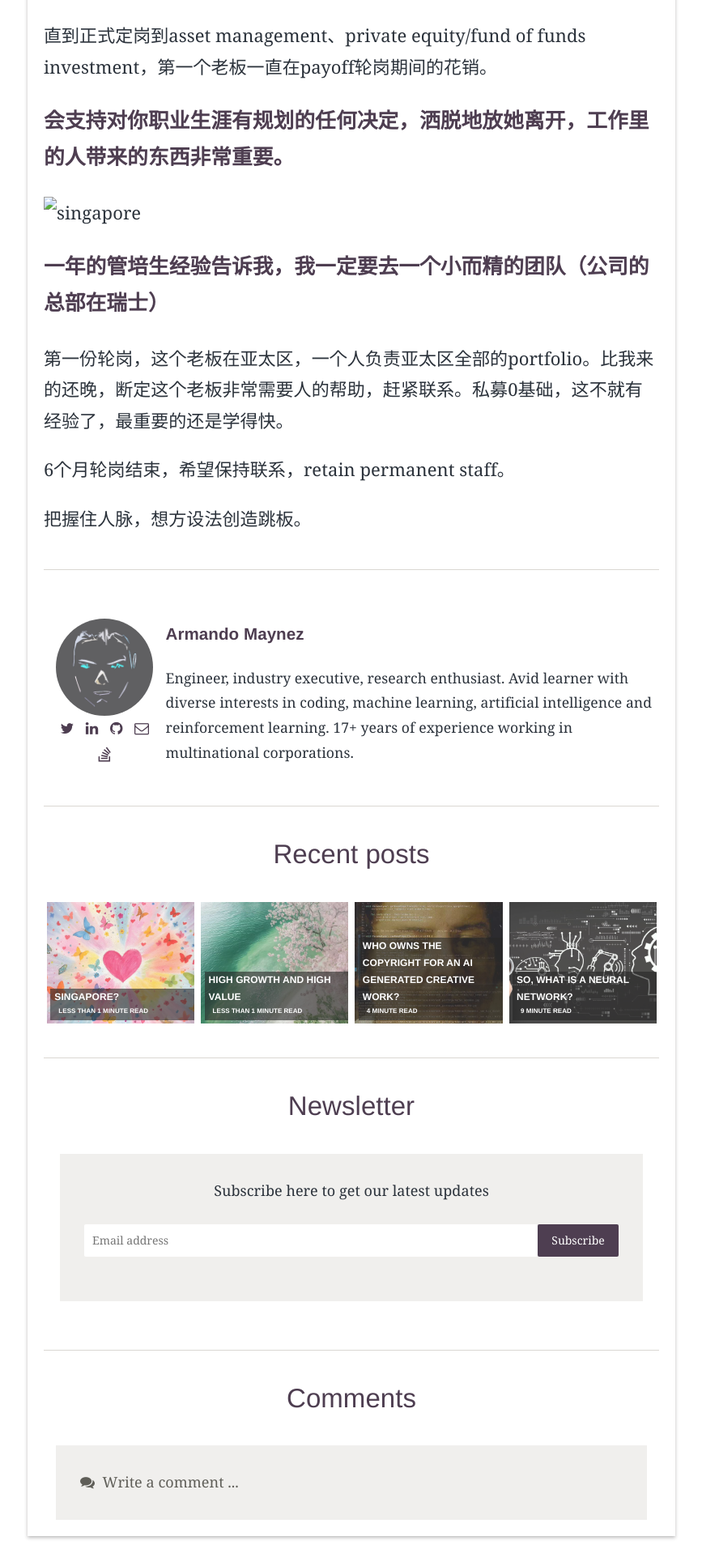
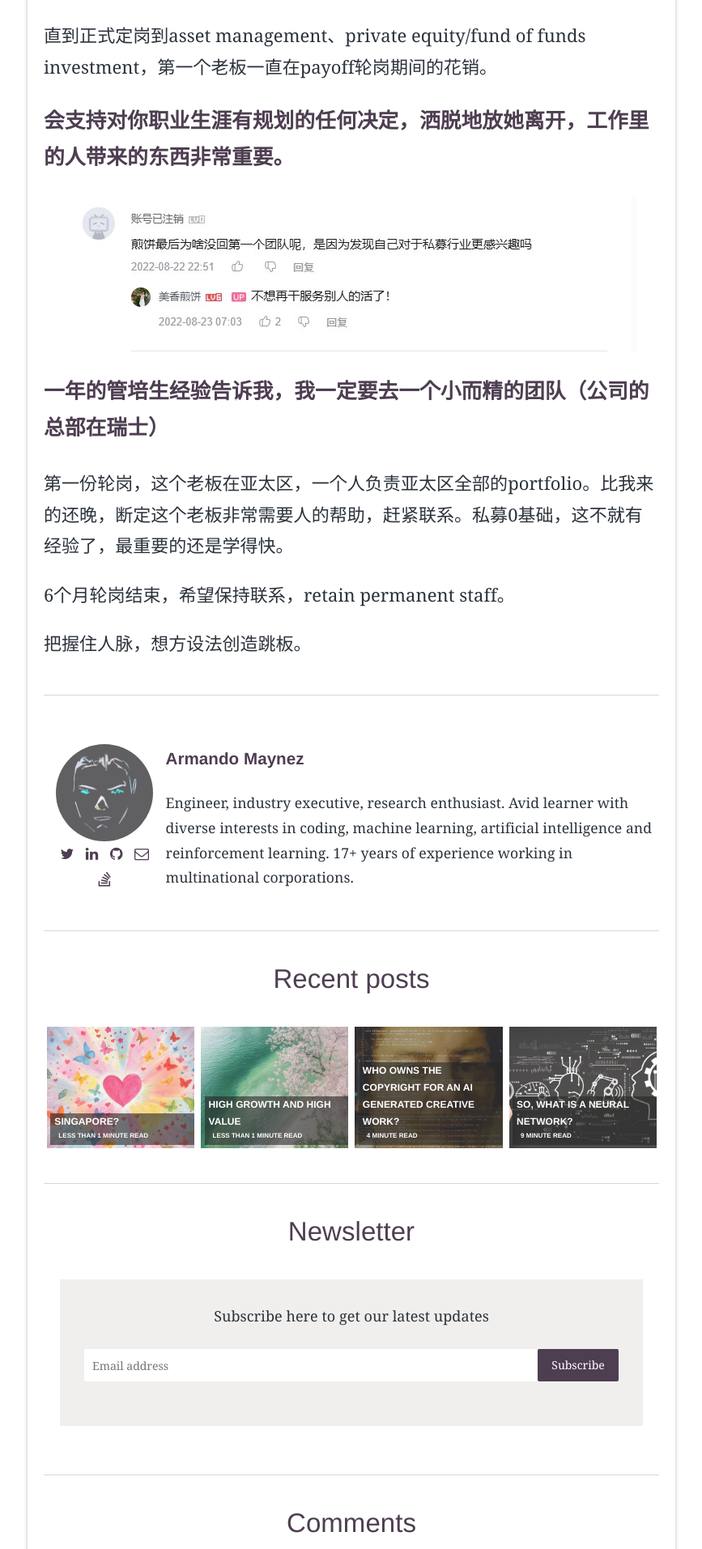
Before and after one commit to zlee181s/Blog, a Jekyll site: the page built from _posts/2025-09-25-meixiang.md, in a window 1280 px wide. Shown: the part 2123-4036 px from the top of the page at 81% size, without its empty margins (206-1073 px from the left). Built offline with Jekyll 4.4.1, drawn with Linux system fonts in a browser that asks for light colours; some web fonts are replaced.

Commit message:
Update 2025-09-25-meixiang.md

```diff
--- a/_posts/2025-09-25-meixiang.md
+++ b/_posts/2025-09-25-meixiang.md
@@ -38,7 +38,7 @@ but，代码水平比不上cs传统生，能够完全简洁和正确，完全没
 
 ### 会支持对你职业生涯有规划的任何决定，洒脱地放她离开，工作里的人带来的东西非常重要。
 
-![singapore](./assets/img/picture/4.jpg)
+![singapore](./assets/img/posts/picture/4.jpg)
 
 ### 一年的管培生经验告诉我，我一定要去一个小而精的团队（公司的总部在瑞士）
 
```
